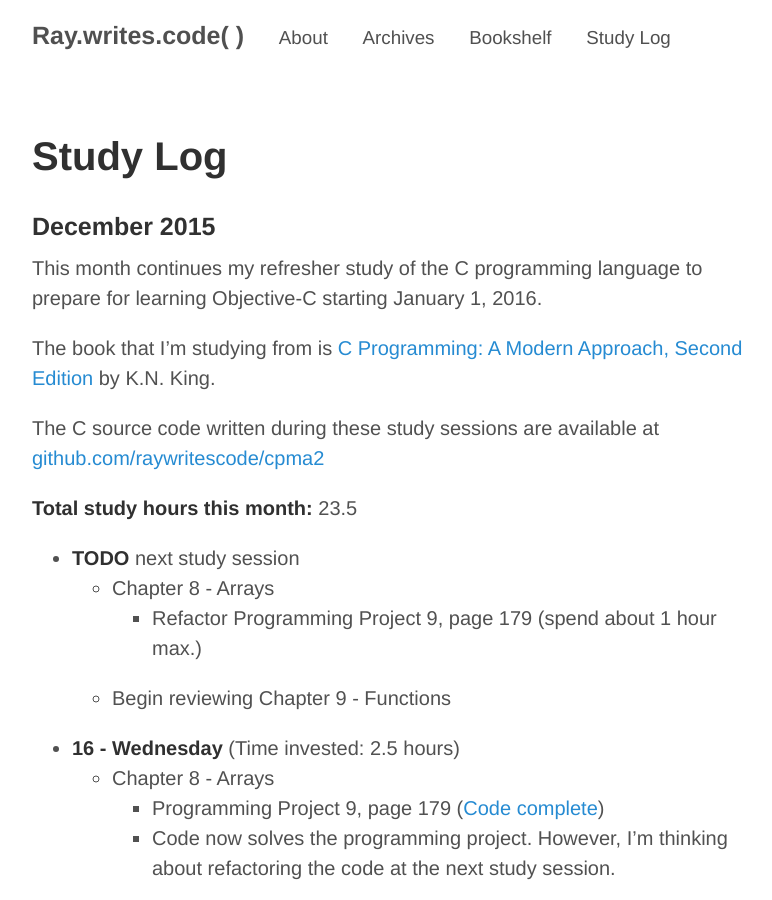
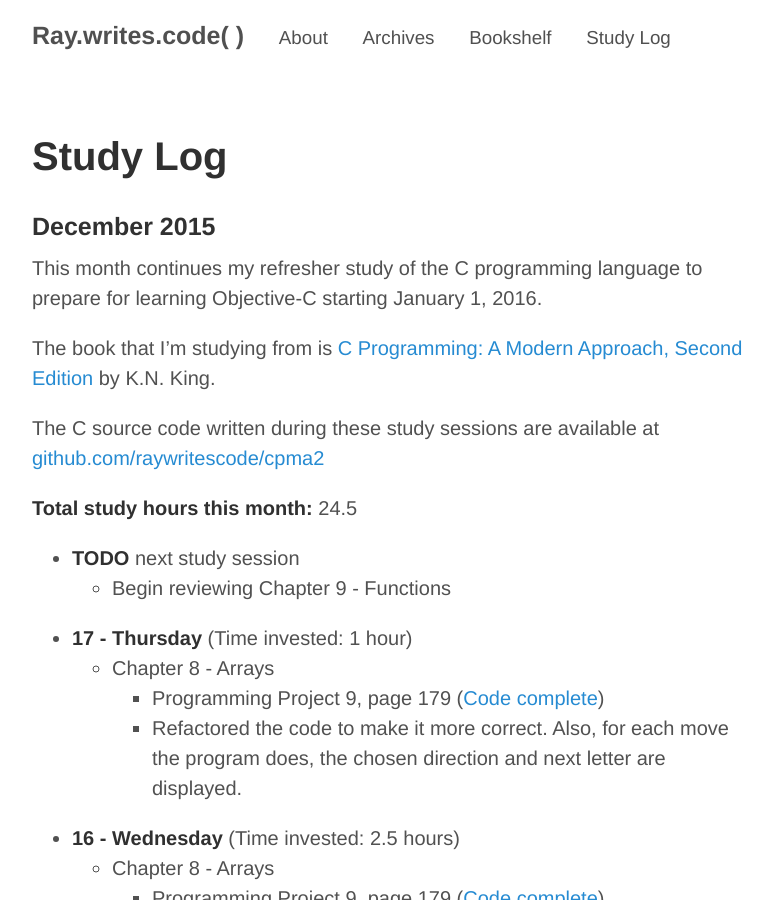
Before and after one commit to raywritescode/raywritescode.github.io, a Jekyll site: the page built from studylog.md, in a window 1280 px wide and 900 px high. Shown: the whole window, without its empty margins (248-1020 px from the left). Built offline with Jekyll 4.4.1, drawn with Linux system fonts in a browser that asks for light colours; Markdown is read by kramdown in place of the engine named in the settings.

Commit message:
Updated studylog.md - Study session (1 hour) Thursday 2015-12-17

```diff
--- a/studylog.md
+++ b/studylog.md
@@ -11,12 +11,15 @@ The book that I'm studying from is [C Programming: A Modern Approach, Second Edi
 
 The C source code written during these study sessions are available at [github.com/raywritescode/cpma2](https://github.com/raywritescode/cpma2)
 
-**Total study hours this month:** 23.5
+**Total study hours this month:** 24.5
 
 * **TODO** next study session
+   - Begin reviewing Chapter 9 - Functions
+
+* **17 - Thursday** (Time invested: 1 hour)
    - Chapter 8 - Arrays
-      * Refactor Programming Project 9, page 179 (spend about 1 hour max.)
-   - Begin reviewing Chapter 9 - Functions
+      * Programming Project 9, page 179 ([Code complete](https://github.com/raywritescode/cpma2/blob/dadd8e5b2f54e5246f911b8e89858fa579b88ba2/ch08/c8p09.c))
+      * Refactored the code to make it more correct. Also, for each move the program does, the chosen direction and next letter are displayed.
 
 * **16 - Wednesday** (Time invested: 2.5 hours)
    - Chapter 8 - Arrays
```
